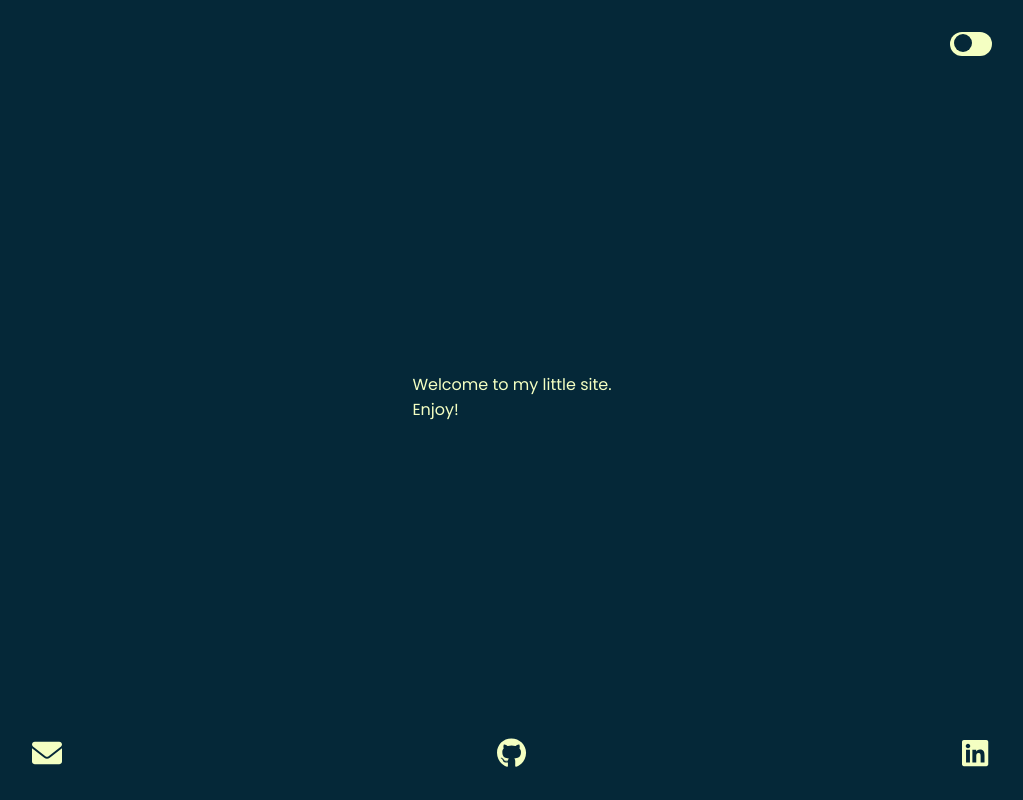
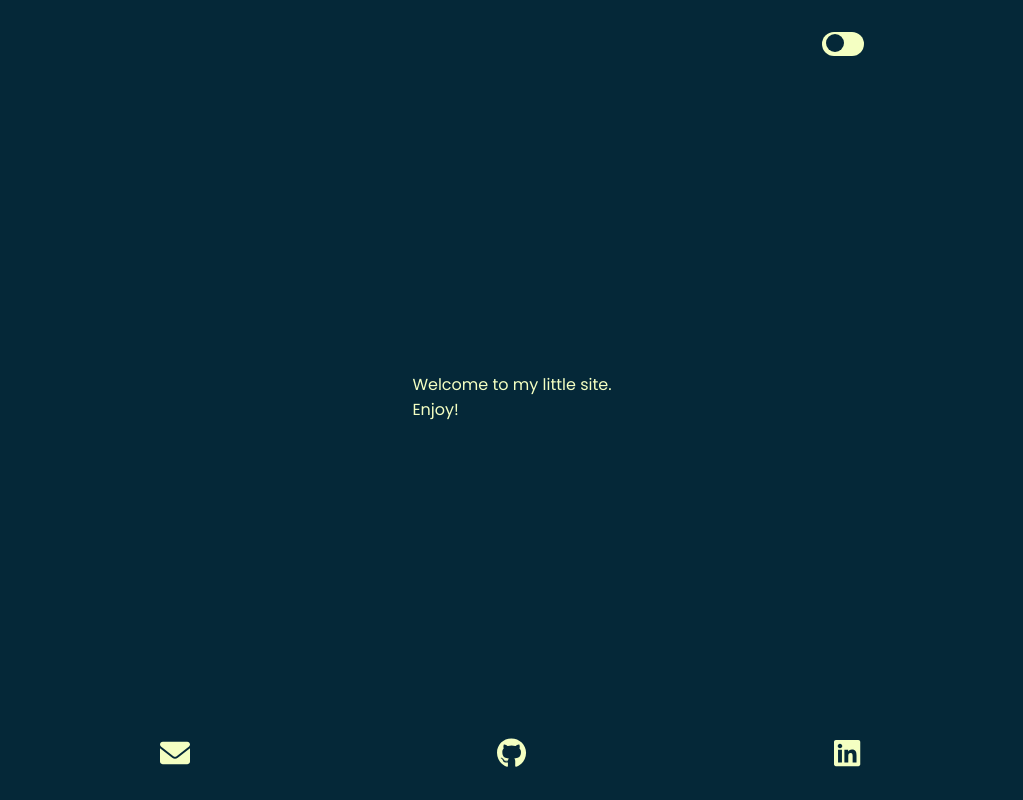
Before and after one commit to aledeloss/little-site, a React (Create React App) app: page / in a window 1280 px wide. Shown: the whole page, without its empty margins (128-1151 px from the left). Built offline with nearby package versions, Linux system fonts and the light colour scheme.

Commit message:
Add width media query to App

```diff
--- a/src/App.tsx
+++ b/src/App.tsx
@@ -2,12 +2,12 @@ import React, { useState } from 'react'
 import styled, { ThemeProvider } from 'styled-components'
 import Links from './components/Links'
 import Main from './components/Main'
-import { darkTheme, lighTheme } from './styles/variables'
+import { breakpoints, darkTheme, lighTheme } from './styles/variables'
 import GlobalStyles from './styles/globalStyles'
 import { Switch } from './components/Switch'
 
 const StyledApp = styled.div`
-  margin-left: 10vw;
+  margin: auto;
   min-height: 100vh;
   width: 80vw;
   align-self: center;
@@ -17,6 +17,10 @@ const StyledApp = styled.div`
   align-items: center;
   justify-content: space-between;
   padding: 2em;
+
+  @media (min-width: ${breakpoints.desktop}) {
+    max-width: 60vw;;
+  }
 `
 
 function App () {
```
